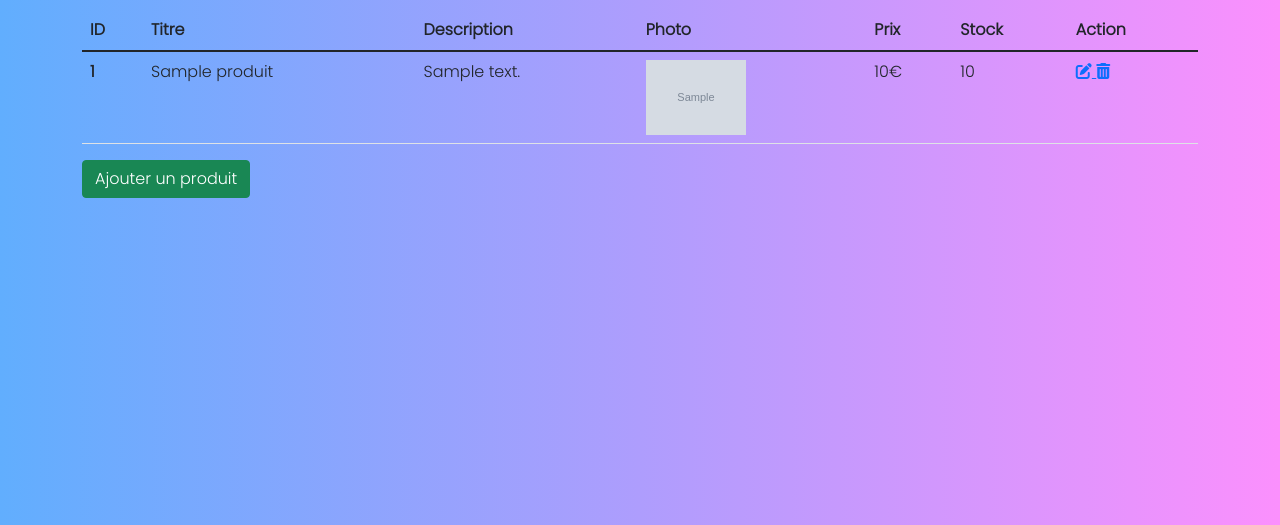
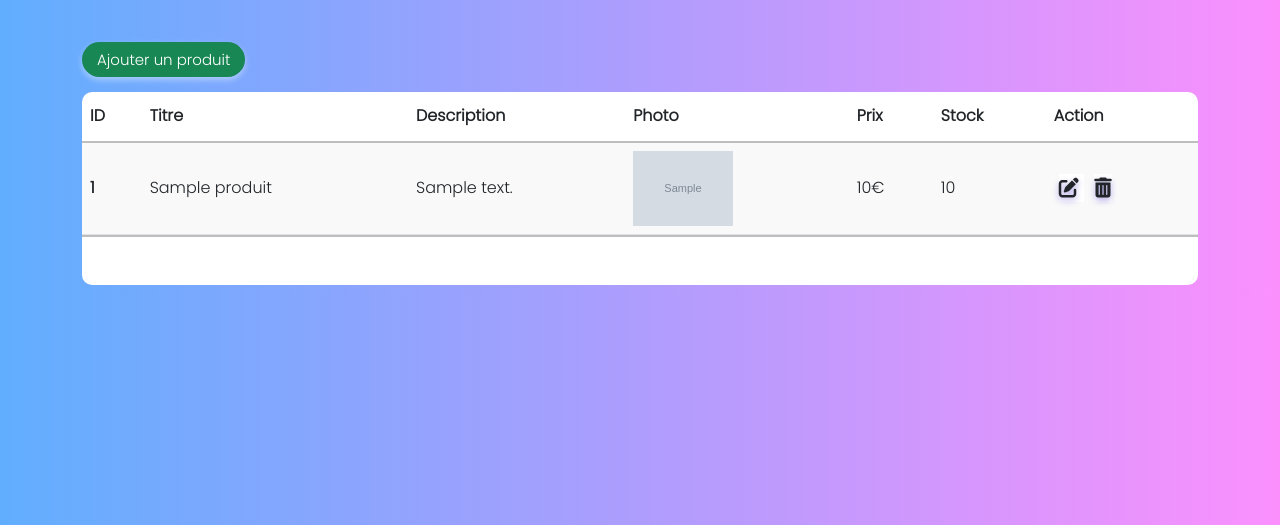
Before and after one commit to GregoireBa/DonutsV1, a Symfony app: template templates/admin/list_produits.html.twig in a window 1280 px wide. Shown: the part 68-593 px from the top of the page. Run offline with Twig, Linux system fonts and the light colour scheme; the template is opened without the code that fills it: most values are stand-ins (such as "Sample title", 1, 10 or a date in 2020); grey boxes marked "Sample" are stand-in pictures; some libraries are stand-ins or nearby versions.

Commit message:
Update
Modification css tableau produit admin

```diff
--- a/public/css/style.css
+++ b/public/css/style.css
@@ -9,6 +9,8 @@ PALLETTE DE COULEURS
 #EAFF88
 #AEFF88
 
+COULEUR TEXTE --> rgba(0, 0, 0, 0.527)
+
 */
 
 * {
@@ -16,6 +18,26 @@ PALLETTE DE COULEURS
     padding: 0;
     box-sizing: border-box;
     font-family: 'Poppins', sans-serif;
+}
+
+/* BTN */
+
+/* BTN AJOUTER */
+
+.btn-green{
+    box-shadow:0 3px 6px #ffffff69;
+    padding:7px 15px;
+    border-radius: 50px;
+    font-size:15px;
+    border:none;
+    transition: all 0.3s;
+    text-decoration: none;
+    color:rgb(255, 255, 255);
+    margin-top:50px;
+}
+.btn-green:hover{
+    color:rgba(0, 0, 0, 0.527);
+    box-shadow:0 0px 0px #ACA3E4;
 }
 
 body {
@@ -240,3 +262,59 @@ background:#E4609C;
 .input-login{
     background-color:rgb(255, 255, 255,0.6);
 }
+
+/* TABLEAU */
+
+.table{
+    vertical-align: middle;
+    margin-bottom: 0;
+    margin-top:20px;
+}
+.footer-tab{
+    width: 100%;
+    height:50px;
+    background-color:white;
+    border-top:2px solid #bebebe;
+    border-radius:0px 0 10px 10px;
+    margin-bottom: 10px;
+}
+
+.tab-thead{
+    background-color:white;
+    border-bottom:2px solid #bebebe;
+    height:50px;
+}
+
+.tab-thead tr th{
+    vertical-align: middle;
+}
+
+.br-thead-left{
+    border-radius:10px 0 0 0;
+}
+
+.br-thead-right{
+    border-radius:0 10px 0 0;
+}
+.tab-tbody{
+    background-color:#ffffff;
+}
+.tab-tbody tr:nth-child(odd){
+    background-color:#f9f9f9;
+}
+
+
+/* BTN ACTION TABLEAU */
+
+.btn-action{
+    text-decoration: none;
+    font-size:20px;
+    color:#212529;
+    text-shadow:0 3px 6px #ACA3E4;
+    background-color:white;
+    margin:0 5px;
+    transition: all 0.3s;
+}
+.btn-action:hover{
+    color:#21252965;
+}
--- a/templates/admin/list_produits.html.twig
+++ b/templates/admin/list_produits.html.twig
@@ -1,23 +1,25 @@
 {% extends 'base.html.twig' %}
-
-{% block title %}Hello ProduitController!
-{% endblock %}
 
 {% block body %}
 	<div class="container">
+
+		<div class="mt-5">
+		<a href="{{path('admin_create_produit')}}" class="btn-green btn-success">Ajouter un produit</a>
+		</div>
+
 		<table class="table">
-			<thead>
+			<thead class="tab-thead">
 				<tr>
-					<th scope="col">ID</th>
+					<th class="br-thead-left" scope="col">ID</th>
 					<th scope="col">Titre</th>
 					<th scope="col">Description</th>
 					<th scope="col">Photo</th>
 					<th scope="col">Prix</th>
 					<th scope="col">Stock</th>
-					<th scope="col">Action</th>
+					<th class="br-thead-right" scope="col">Action</th>
 				</tr>
 			</thead>
-			<tbody>
+			<tbody class="tab-tbody">
 				{% for produit in produits %}
 					<tr>
 						<th scope="row">{{produit.id}}</th>
@@ -27,10 +29,10 @@
 						<td>{{produit.prix}}€</td>
 						<td>{{produit.stock}}</td>
 						<td>
-							<a href="{{ path('admin_update_produit', {'id' : produit.id}) }}">
+							<a class="btn-action" href="{{ path('admin_update_produit', {'id' : produit.id}) }}">
 								<i class="fa-solid fa-pen-to-square"></i>
 							</a>
-							<a href="{{ path('admin_delete_produit', {'id' : produit.id}) }}">
+							<a class="btn-action" href="{{ path('admin_delete_produit', {'id' : produit.id}) }}">
 								<i class="fa-solid fa-trash-can"></i>
 							</a>
 
@@ -39,6 +41,6 @@
 				{% endfor %}
 			</tbody>
 		</table>
+			<div class="footer-tab"></div>
 	</div>
-    <div class="container"><a href="{{path('admin_create_produit')}}" class="btn btn-success">Ajouter un produit</a></div>
 {% endblock %}
```
Also changed, not shown: img/D1.png (deleted), img/D2.png (deleted), img/D3.png (deleted), img/D4.png (deleted), img/D5.png (deleted), img/Logo.png (deleted), img/favicon.png (deleted), img/food.svg (deleted), img/logoV2.png (deleted), 2 other files.
